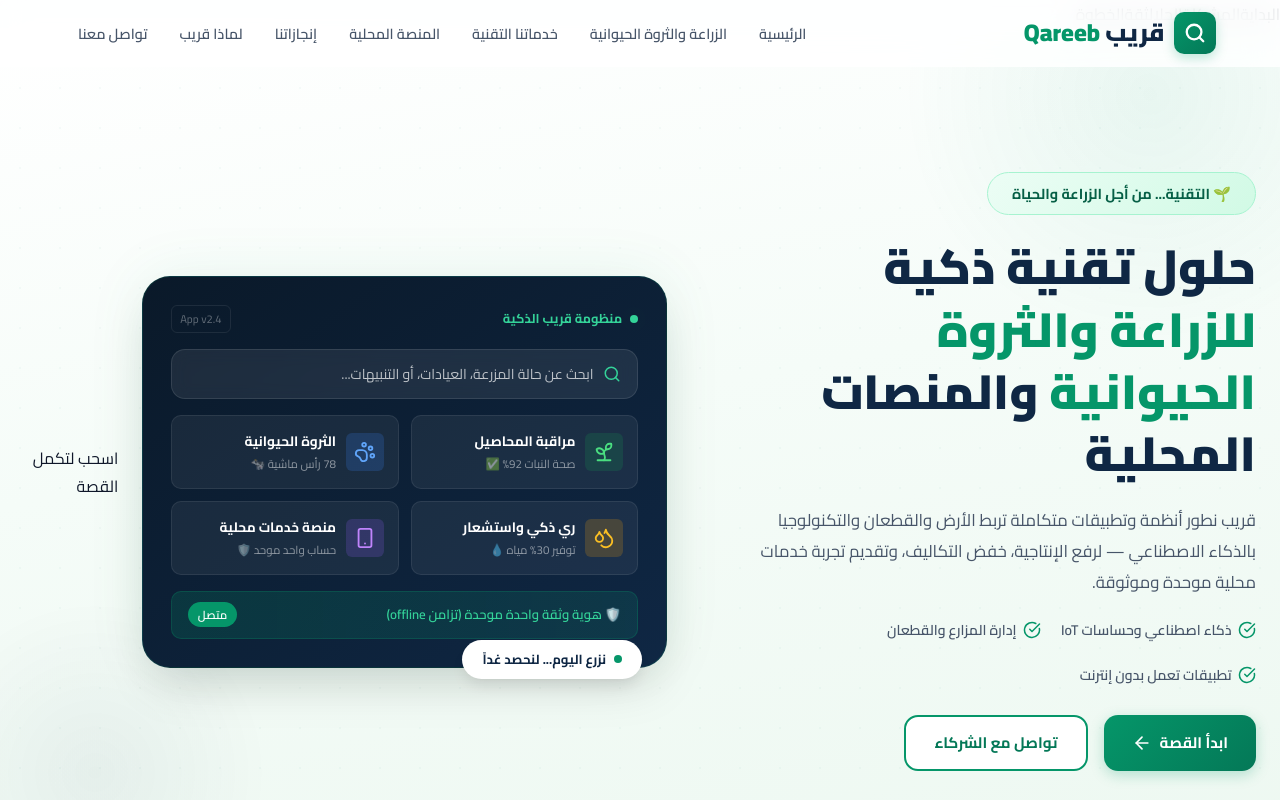
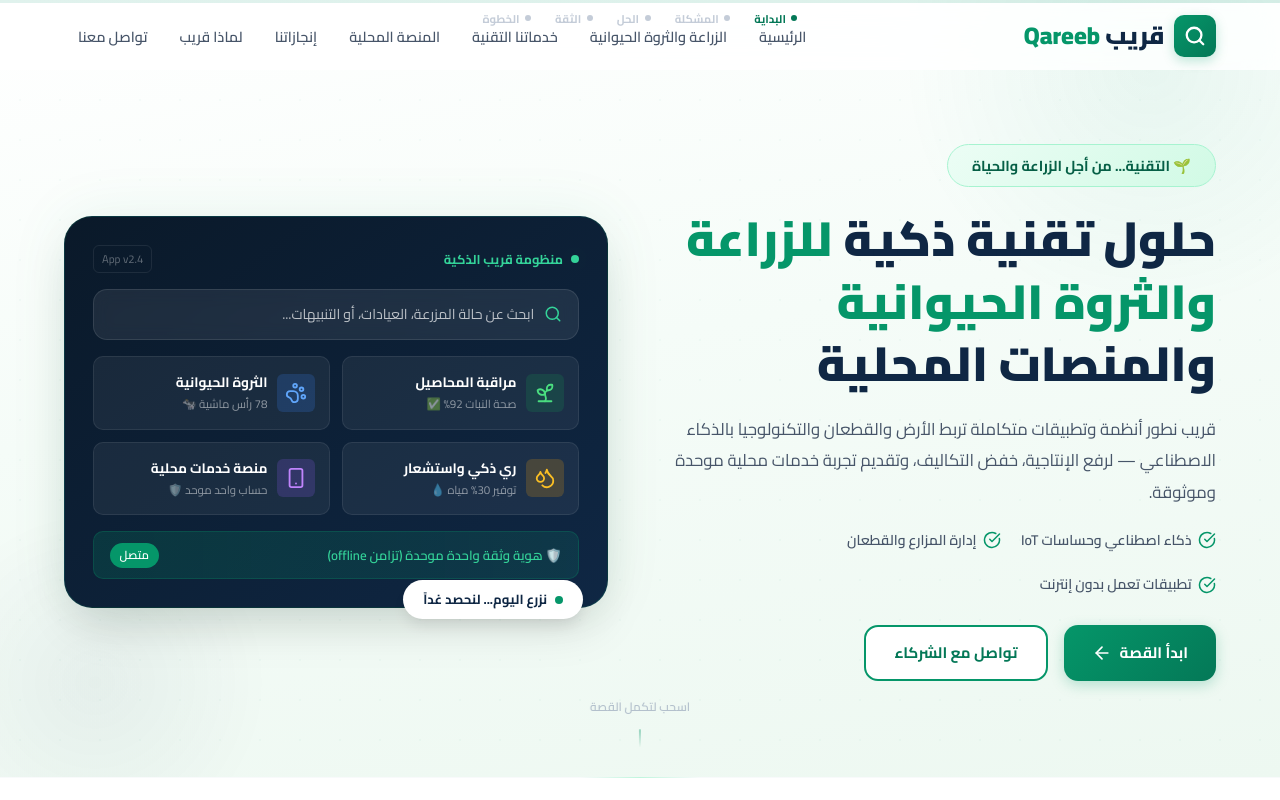
Before and after one commit to 0MohamedNagy/qareeb_profile, a React (Vite) app: page / in a window 1280 px wide. Shown: the top 800 px of the page. Built offline with nearby package versions, Linux system fonts and the light colour scheme.

Commit message:
feat: cinematic CSS — parallax layers, story progress, reduced-motion

```diff
--- /dev/null
+++ b/src/cinematic.css
@@ -0,0 +1,182 @@
+/* ============================================================
+   QAREEB CINEMATIC STORYTELLING
+   Website that feels like scrolling through a short film
+   ============================================================ */
+
+:root {
+  --scroll-progress: 0;
+  --parallax-slow: 0px;
+  --parallax-mid: 0px;
+  --parallax-fast: 0px;
+}
+
+/* ── Story progress (film timeline) ── */
+.story-progress {
+  position: fixed;
+  top: 0;
+  left: 0;
+  right: 0;
+  z-index: 200;
+  pointer-events: none;
+}
+
+.story-progress-track {
+  height: 3px;
+  background: rgba(5, 150, 105, 0.12);
+  overflow: hidden;
+}
+
+.story-progress-fill {
+  height: 100%;
+  width: 100%;
+  transform-origin: right center; /* RTL story reads right → left progress feel; scale from start */
+  transform: scaleX(0);
+  background: linear-gradient(90deg, var(--color-primary-light), var(--color-primary));
+  transition: transform 0.08s linear;
+  will-change: transform;
+}
+
+html[dir='ltr'] .story-progress-fill,
+:root:not([dir]) .story-progress-fill {
+  transform-origin: left center;
+}
+
+.story-chapters {
+  display: none;
+}
+
+@media (min-width: 900px) {
+  .story-chapters {
+    display: flex;
+    justify-content: center;
+    gap: 1.5rem;
+    padding: 0.35rem 1rem 0;
+    pointer-events: auto;
+  }
+  .story-chapter {
+    display: flex;
+    align-items: center;
+    gap: 0.35rem;
+    font-size: 0.7rem;
+    font-weight: 700;
+    color: var(--color-text-muted);
+    opacity: 0.55;
+    transition: opacity 0.3s ease, color 0.3s ease;
+  }
+  .story-chapter.active {
+    opacity: 1;
+    color: var(--color-primary-dark);
+  }
+  .story-chapter-dot {
+    width: 6px;
+    height: 6px;
+    border-radius: 50%;
+    background: currentColor;
+  }
+}
+
+/* Offset header under progress line */
+.cinematic-root .header {
+  top: 3px;
+}
+
+/* ── Parallax layers ── */
+.parallax-layer.parallax-slow {
+  transform: translate3d(0, var(--parallax-slow), 0);
+  will-change: transform;
+}
+.parallax-layer.parallax-mid {
+  transform: translate3d(0, var(--parallax-mid), 0);
+  will-change: transform;
+}
+.parallax-layer.parallax-fast {
+  transform: translate3d(0, var(--parallax-fast), 0);
+  will-change: transform;
+}
+
+/* Hero showcase keeps its own float + parallax mid */
+.hero-showcase-card.parallax-mid {
+  transition: box-shadow 0.4s ease;
+}
+
+/* ── Cinematic hero extras ── */
+.cinematic-hero {
+  isolation: isolate;
+}
+
+.hero-scroll-hint {
+  position: absolute;
+  bottom: 1.5rem;
+  left: 50%;
+  transform: translateX(-50%);
+  display: flex;
+  flex-direction: column;
+  align-items: center;
+  gap: 0.5rem;
+  color: var(--color-text-muted);
+  font-size: 0.75rem;
+  font-weight: 600;
+  z-index: 5;
+  animation: hint-fade 2.5s ease-in-out infinite;
+}
+
+.scroll-hint-line {
+  width: 1.5px;
+  height: 28px;
+  background: linear-gradient(to bottom, var(--color-primary), transparent);
+  border-radius: 2px;
+  animation: hint-line 2.5s ease-in-out infinite;
+}
+
+@keyframes hint-fade {
+  0%, 100% { opacity: 0.4; }
+  50% { opacity: 1; }
+}
+
+@keyframes hint-line {
+  0% { transform: scaleY(0.4); transform-origin: top; opacity: 0.3; }
+  50% { transform: scaleY(1); opacity: 1; }
+  100% { transform: scaleY(0.4); opacity: 0.3; }
+}
+
+/* Story chapter blocks — slight depth between acts */
+.story-chapter-block {
+  position: relative;
+}
+
+.story-chapter-block + .story-chapter-block::before {
+  content: '';
+  display: block;
+  height: 1px;
+  margin: 0 auto;
+  max-width: 120px;
+  background: linear-gradient(90deg, transparent, var(--green-200), transparent);
+  opacity: 0.7;
+}
+
+/* Stronger reveal for film-like cuts */
+.cinematic-root .reveal {
+  transition-duration: 0.85s;
+}
+.cinematic-root .reveal-scale {
+  transition-duration: 0.9s;
+}
+
+/* Respect reduced motion */
+@media (prefers-reduced-motion: reduce) {
+  .parallax-layer.parallax-slow,
+  .parallax-layer.parallax-mid,
+  .parallax-layer.parallax-fast {
+    transform: none !important;
+  }
+  .hero-scroll-hint,
+  .scroll-hint-line {
+    animation: none;
+  }
+  .story-progress-fill {
+    transition: none;
+  }
+  html {
+    scroll-behavior: auto;
+  }
+}
--- a/src/main.jsx
+++ b/src/main.jsx
@@ -1,5 +1,7 @@
 import { StrictMode } from 'react'
 import { createRoot } from 'react-dom/client'
+import './index.css'
+import './cinematic.css'
 import App from './App.jsx'
 
 createRoot(document.getElementById('root')).render(
```
